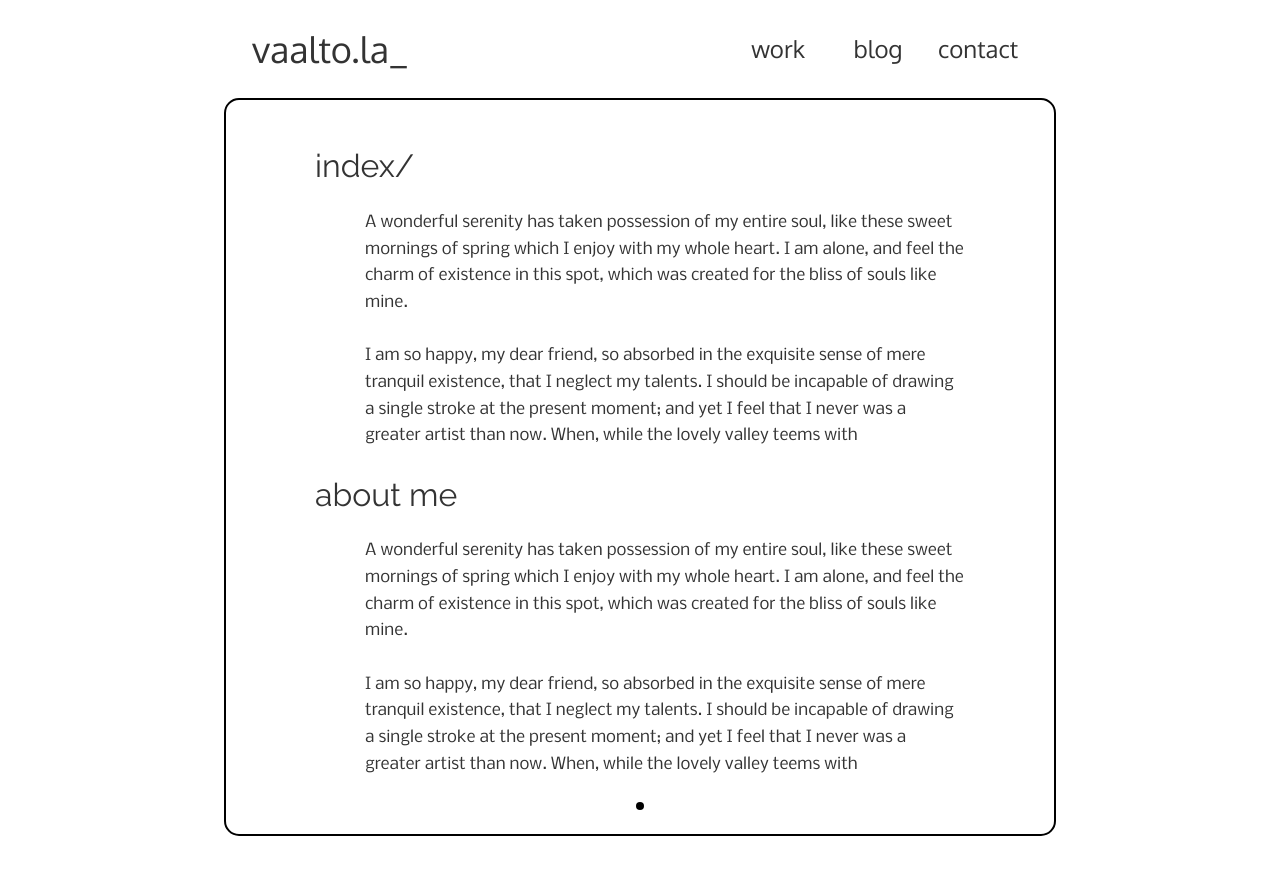
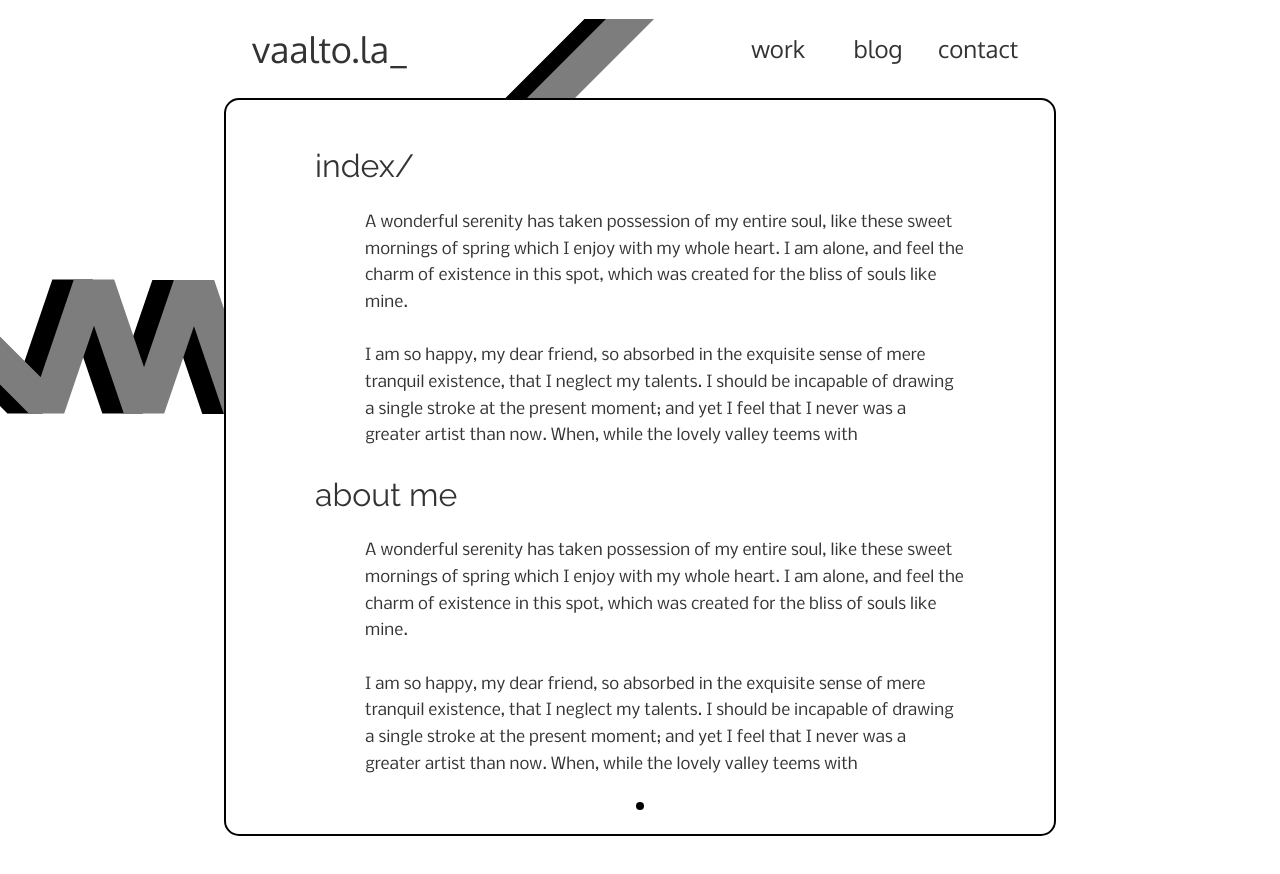
Before and after one commit to mvaaltola/www-19, a Gatsby site: page / in a window 1280 px wide. Before the commit the page ends 836 px from the top, so only its background shows below. Built offline with nearby package versions, Linux system fonts and the light colour scheme; Gatsby itself is replaced by a stand-in of ours.

Commit message:
Add background graphic

```diff
--- a/src/components/frame.js
+++ b/src/components/frame.js
@@ -5,8 +5,9 @@ const FrameBox = styled.div`
   width: 80%;
   max-width: 832px;
   border-radius: 15px;
-  margin: 0px auto;
+  margin: 0px auto 50px auto;
   border: 2px solid black;
+  background-color: white;
 `
 
 const ContentBox = styled.div`
--- a/src/components/layout.js
+++ b/src/components/layout.js
@@ -2,6 +2,7 @@ import React from "react"
 import styled from "styled-components"
 import Header from "./header"
 import Frame from "./frame"
+import bgimg from "../assets/images/mv-bg-1.svg"
 import "typeface-nobile"
 import "typeface-oxygen"
 import "typeface-raleway"
@@ -9,6 +10,11 @@ import "typeface-raleway"
 const Wrapper = styled.div`
   width: 100%;
   height: 100%;
+  background-image: url(${bgimg});
+  background-size: 1145 732;
+  background-repeat: no-repeat;
+  background-attachment: fixed;
+  background-position: left top;
 `
 
 export default ({ children }) => (
```
Also changed, not shown: src/assets/images/mv-bg-1.svg (added).
